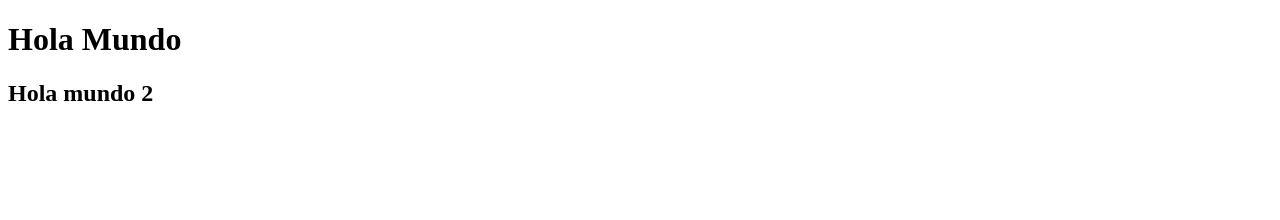
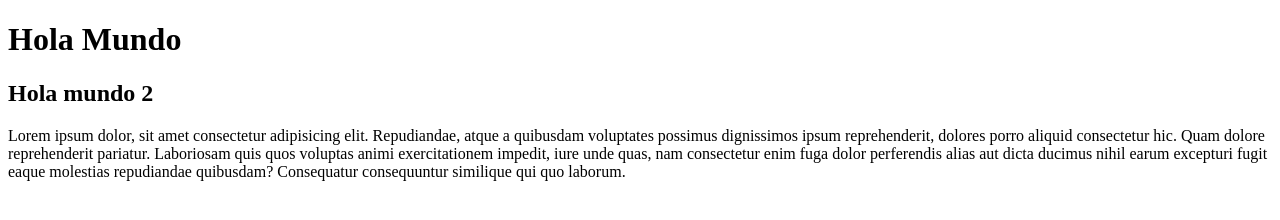
Before and after one commit to MaximoZanetta/after-git, a plain HTML site: page index.html in a window 1280 px wide. Drawn offline with Linux system fonts and the light colour scheme.

Commit message:
agregamos un parrafo

```diff
--- a/index.html
+++ b/index.html
@@ -10,5 +10,7 @@
     <h1>Hola Mundo</h1>
 
     <h2>Hola mundo 2</h2>
+    <p>Lorem ipsum dolor, sit amet consectetur adipisicing elit. Repudiandae, atque a quibusdam voluptates possimus dignissimos ipsum reprehenderit, dolores porro aliquid consectetur hic. Quam dolore reprehenderit pariatur. Laboriosam quis quos voluptas animi exercitationem impedit, iure unde quas, nam consectetur enim fuga dolor perferendis alias aut dicta ducimus nihil earum excepturi fugit eaque molestias repudiandae quibusdam? Consequatur consequuntur similique qui quo laborum.
+    </p>
 </body>
 </html>
```
